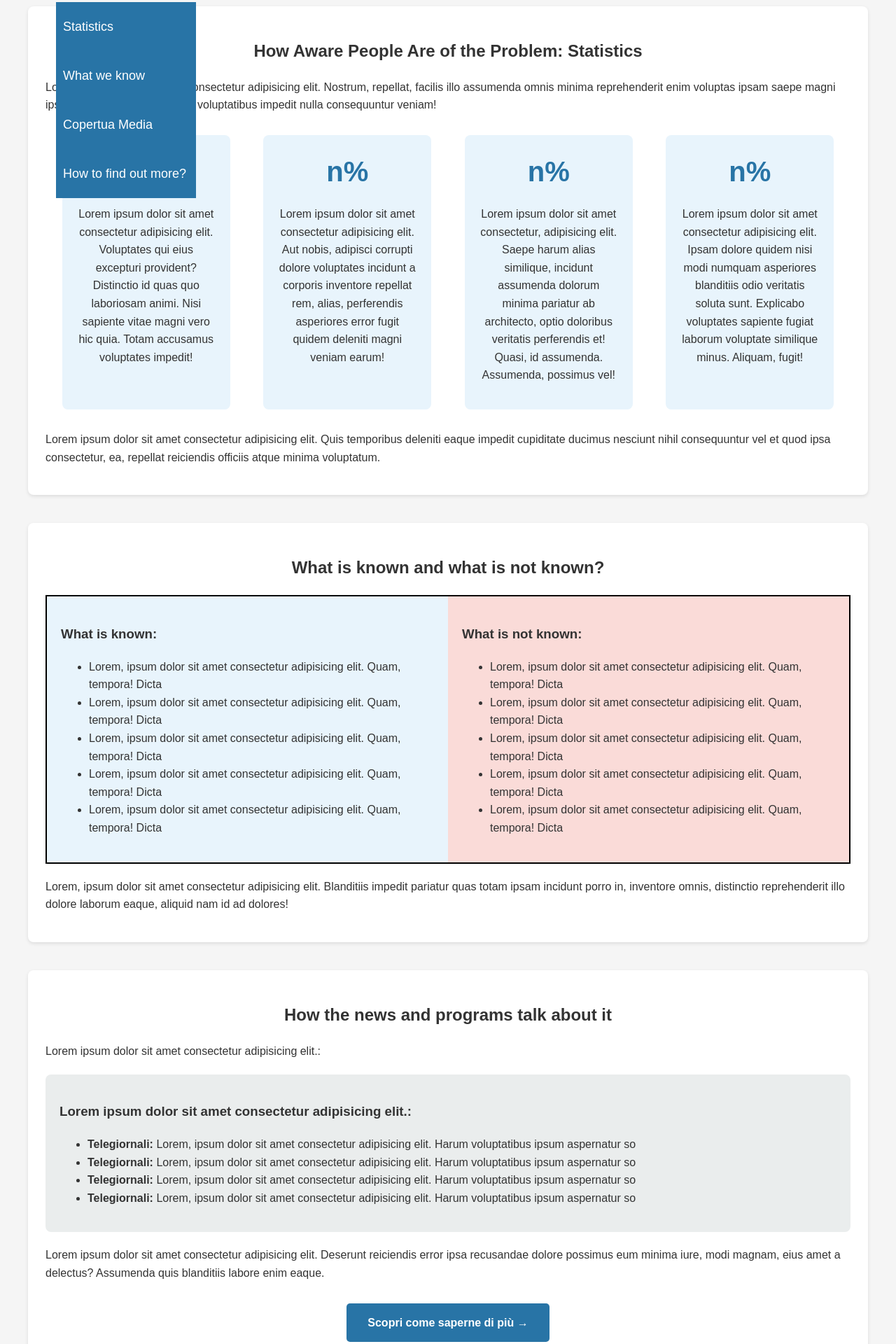
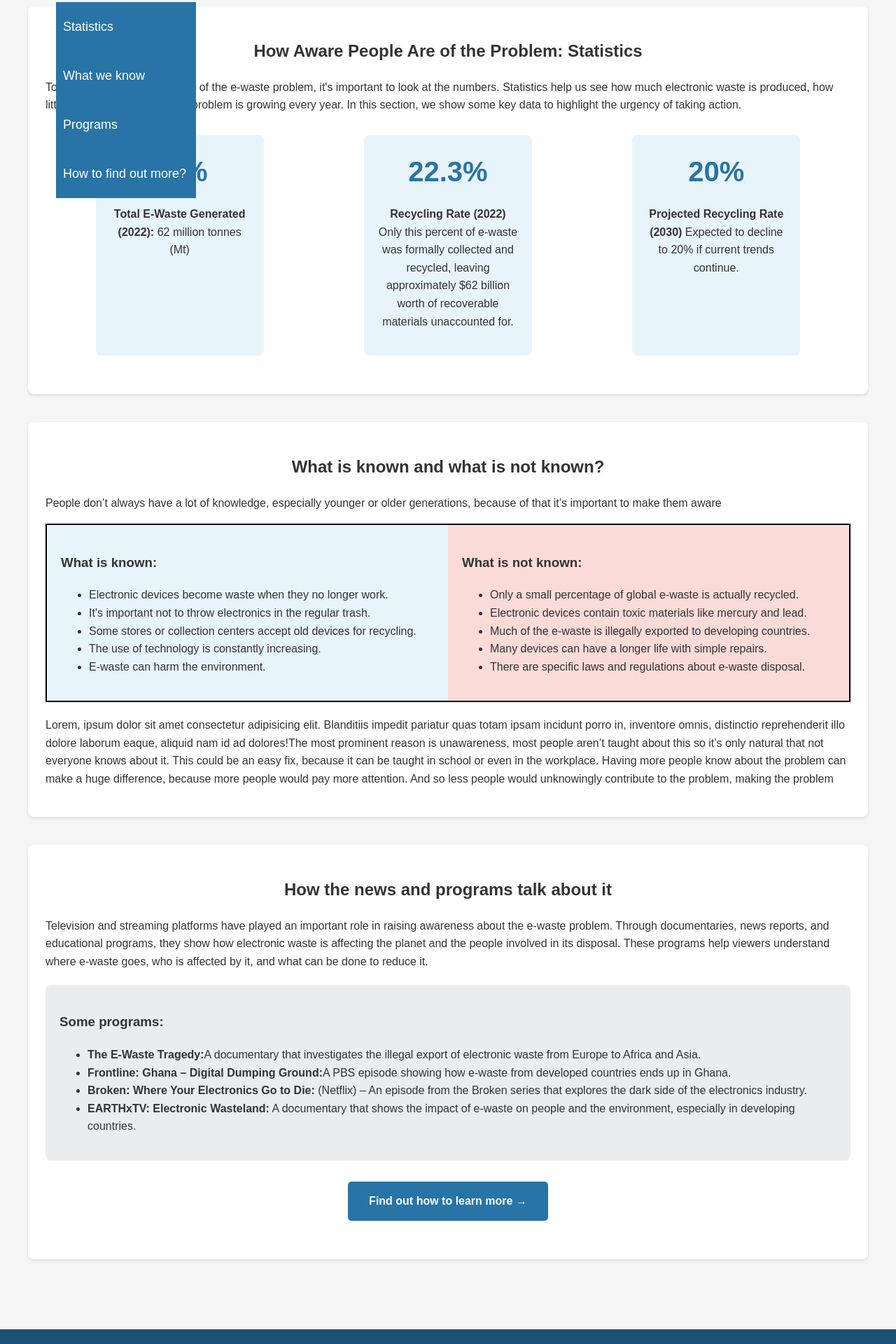
Before and after one commit to Lollery95/Prog.UDA, a plain HTML site: page conoscenza.html in a window 1280 px wide. Shown: the part 237-2157 px from the top of the page at 70% size. Drawn offline with Linux system fonts and the light colour scheme.

Commit message:
Update conoscenza.html

```diff
--- a/conoscenza.html
+++ b/conoscenza.html
@@ -4,20 +4,20 @@
 <head>
     <meta charset="UTF-8">
     <meta name="viewport" content="width=device-width, initial-scale=1.0">
-    <title>Consapevolezza del Problema - Home</title>
+    <title>Awareness of the Problem- Home</title>
     <link rel="stylesheet" href="style.css">
 </head>
 <body>
 
     <div class="TitoChi">
-        <h1 style="color: white;">Consapevolezza del Problema</h1>
+        <h1 style="color: white;">Awareness of the Problem</h1>
     </div>
 
     <div class="flex-container2">
         <a href="#statistiche">Statistics</a>
         <a href="#conoscenza">What we know</a>
-        <a href="#media">Copertua Media </a>
-        <a href="pagina2.html">How to find out more?</a>
+        <a href="#media">Programs </a>
+        <a href="conoscenza2.html">How to find out more?</a>
     </div>
 
     <div class="container">
@@ -25,90 +25,83 @@
         <nav>
             <div class="menu">
                 <p class="menu-item"><a href="index.html">Home</a></p>
-                <p class="menu-item"><a href="#">Who we are?</a></p>
-                <p class="menu-item"><a href="#">Introduction</a></p>
-                <p class="menu-item"><a href="#">Solutions</a></p>
+                <p class="menu-item"><a href="chisiamo.html">Who we are?</a></p>
+                <p class="menu-item"><a href="introduzione.html">Introduction</a></p>
+                <p class="menu-item"><a href="solutzioni1.html">Solutions</a></p>
             </div>
         </nav>
 
         <section id="statistiche" class="section">
             <h2 class="TitoChi2">How Aware People Are of the Problem: Statistics</h2>
-            <p>Lorem ipsum, dolor sit amet consectetur adipisicing elit. Nostrum, repellat, facilis illo assumenda omnis minima reprehenderit enim voluptas ipsam saepe magni ipsa voluptates magnam quos voluptatibus impedit nulla consequuntur veniam!</p>
+            <p>To better understand the scale of the e-waste problem, it's important to look at the numbers. Statistics help us see how much electronic waste is produced, how little is recycled, and how the problem is growing every year. In this section, we show some key data to highlight the urgency of taking action.</p>
 
             <div class="perc-container">
                 <div class="perc">
-                    <div class="percentuale">n%</div>
-                    <p>Lorem ipsum dolor sit amet consectetur adipisicing elit. Voluptates qui eius excepturi provident? Distinctio id quas quo laboriosam animi. Nisi sapiente vitae magni vero hic quia. Totam accusamus voluptates impedit!</p>
+                    <div class="percentuale">82%</div>
+                    <p><strong>Total E-Waste Generated (2022):</strong> 62 million tonnes (Mt)</p>
                 </div>
 
                 <div class="perc">
-                    <div class="percentuale">n%</div>
-                    <p>Lorem ipsum dolor sit amet consectetur adipisicing elit. Aut nobis, adipisci corrupti dolore voluptates incidunt a corporis inventore repellat rem, alias, perferendis asperiores error fugit quidem deleniti magni veniam earum!</p>
+                    <div class="percentuale">22.3%</div>
+                    <p><strong>Recycling Rate (2022) </strong>Only this percent of e-waste was formally collected and recycled, leaving approximately $62 billion worth of recoverable materials unaccounted for. </p>
                 </div>
 
                 <div class="perc">
-                    <div class="percentuale">n%</div>
-                    <p>Lorem ipsum dolor sit amet consectetur, adipisicing elit. Saepe harum alias similique, incidunt assumenda dolorum minima pariatur ab architecto, optio doloribus veritatis perferendis et! Quasi, id assumenda. Assumenda, possimus vel!</p>
+                    <div class="percentuale">20%</div>
+                    <p><strong>Projected Recycling Rate (2030)</strong>  Expected to decline to 20% if current trends continue. </p>
                 </div>
 
-                <div class="perc">
-                    <div class="percentuale">n%</div>
-                    <p>Lorem ipsum dolor sit amet consectetur adipisicing elit. Ipsam dolore quidem nisi modi numquam asperiores blanditiis odio veritatis soluta sunt. Explicabo voluptates sapiente fugiat laborum voluptate similique minus. Aliquam, fugit!</p>
-                </div>
             </div>
-
-            <p>Lorem ipsum dolor sit amet consectetur adipisicing elit. Quis temporibus deleniti eaque impedit cupiditate ducimus nesciunt nihil consequuntur vel et quod ipsa consectetur, ea, repellat reiciendis officiis atque minima voluptatum.</p>
         </section>
 
         <section id="conoscenza" class="section">
             <h2 class="TitoChi2">What is known and what is not known?</h2>
 
+             <p>People don’t always have a lot of knowledge, especially younger or older generations, because of that  it’s important  to make them aware</p>
             <div class="ChiP">
                 <div style="flex: 1; padding: 20px; background-color: #e8f4fc;">
                     <h3>What is known:</h3>
                     <ul>
-                        <li>Lorem, ipsum dolor sit amet consectetur adipisicing elit. Quam, tempora! Dicta </li>
-                        <li>Lorem, ipsum dolor sit amet consectetur adipisicing elit. Quam, tempora! Dicta</li>
-                        <li>Lorem, ipsum dolor sit amet consectetur adipisicing elit. Quam, tempora! Dicta</li>
-                        <li>Lorem, ipsum dolor sit amet consectetur adipisicing elit. Quam, tempora! Dicta</li>
-                        <li>Lorem, ipsum dolor sit amet consectetur adipisicing elit. Quam, tempora! Dicta</li>
+                        <li>Electronic devices become waste when they no longer work.</li>
+                        <li>It's important not to throw electronics in the regular trash.</li>
+                        <li>Some stores or collection centers accept old devices for recycling.</li>
+                        <li>The use of technology is constantly increasing.</li>
+                        <li>E-waste can harm the environment.</li>
                     </ul>
                 </div>
 
                 <div style="flex: 1; padding: 20px; background-color: #fadbd8;">            <!-- flex = abbreviazione di flex-grow:1, flex-shrink:1, flax-basis:0-->
                     <h3>What is not known:</h3>
                     <ul>
-                        <li>Lorem, ipsum dolor sit amet consectetur adipisicing elit. Quam, tempora! Dicta </li>
-                        <li>Lorem, ipsum dolor sit amet consectetur adipisicing elit. Quam, tempora! Dicta</li>
-                        <li>Lorem, ipsum dolor sit amet consectetur adipisicing elit. Quam, tempora! Dicta</li>
-                        <li>Lorem, ipsum dolor sit amet consectetur adipisicing elit. Quam, tempora! Dicta</li>
-                        <li>Lorem, ipsum dolor sit amet consectetur adipisicing elit. Quam, tempora! Dicta</li>
+                        <li>Only a small percentage of global e-waste is actually recycled.</li>
+                        <li>Electronic devices contain toxic materials like mercury and lead.</li>
+                        <li>Much of the e-waste is illegally exported to developing countries.</li>
+                        <li>Many devices can have a longer life with simple repairs.</li>
+                        <li>There are specific laws and regulations about e-waste disposal.</li>
                     </ul>
                 </div>
             </div>
 
-            <p style="margin-top: 20px;">Lorem, ipsum dolor sit amet consectetur adipisicing elit. Blanditiis impedit pariatur quas totam ipsam incidunt porro in, inventore omnis, distinctio reprehenderit illo dolore laborum eaque, aliquid nam id ad dolores!</p>
+            <p style="margin-top: 20px;">Lorem, ipsum dolor sit amet consectetur adipisicing elit. Blanditiis impedit pariatur quas totam ipsam incidunt porro in, inventore omnis, distinctio reprehenderit illo dolore laborum eaque, aliquid nam id ad dolores!The most prominent reason is unawareness, most people aren’t taught about this so it’s only natural that not everyone knows about it. This could be an easy fix, because it can be taught in school or even in the workplace. Having more people know about the problem can make a huge difference, because more people would pay more attention. And so less people would unknowingly contribute to the problem, making the problem</p>
         </section>
 
         <section id="media" class="section">
             <h2 class="TitoChi2">How the news and programs talk about it</h2>
 
-            <p>Lorem ipsum dolor sit amet consectetur adipisicing elit.:</p>
+            <p>Television and streaming platforms have played an important role in raising awareness about the e-waste problem. Through documentaries, news reports, and educational programs, they show how electronic waste is affecting the planet and the people involved in its disposal. These programs help viewers understand where e-waste goes, who is affected by it, and what can be done to reduce it.</p>
 
             <div style="background-color: #eaeded; padding: 20px; border-radius: 8px; margin: 20px 0;">
-                <h3>Lorem ipsum dolor sit amet consectetur adipisicing elit.:</h3>
+                <h3>Some programs:</h3>
                 <ul>
-                    <li><strong>Telegiornali:</strong> Lorem, ipsum dolor sit amet consectetur adipisicing elit. Harum voluptatibus ipsum aspernatur so</li>
-                    <li><strong>Telegiornali:</strong> Lorem, ipsum dolor sit amet consectetur adipisicing elit. Harum voluptatibus ipsum aspernatur so</li>
-                    <li><strong>Telegiornali:</strong> Lorem, ipsum dolor sit amet consectetur adipisicing elit. Harum voluptatibus ipsum aspernatur so</li>
-                    <li><strong>Telegiornali:</strong> Lorem, ipsum dolor sit amet consectetur adipisicing elit. Harum voluptatibus ipsum aspernatur so</li>
+                    <li><strong>The E-Waste Tragedy:</strong>A documentary that investigates the illegal export of electronic waste from Europe to Africa and Asia.</li>
+                    <li><strong>Frontline: Ghana – Digital Dumping Ground:</strong>A PBS episode showing how e-waste from developed countries ends up in Ghana.</li>
+                    <li><strong>Broken: Where Your Electronics Go to Die:</strong> (Netflix) – An episode from the Broken series that explores the dark side of the electronics industry.</li>
+                    <li><strong>EARTHxTV: Electronic Wasteland:</strong> A documentary that shows the impact of e-waste on people and the environment, especially in developing countries.</li>
                 </ul>
             </div>
 
-            <p>Lorem ipsum dolor sit amet consectetur adipisicing elit. Deserunt reiciendis error ipsa recusandae dolore possimus eum minima iure, modi magnam, eius amet a delectus? Assumenda quis blanditiis labore enim eaque.</p>
-
             <div style="text-align: center; margin: 30px 0;">
-                <a href="pagina2.html" class="bottone">Scopri come saperne di più →</a>
+                <a href="conoscenza2.html" class="bottone">Find out how to learn more →</a>
             </div>
         </section>
     </div>
```
